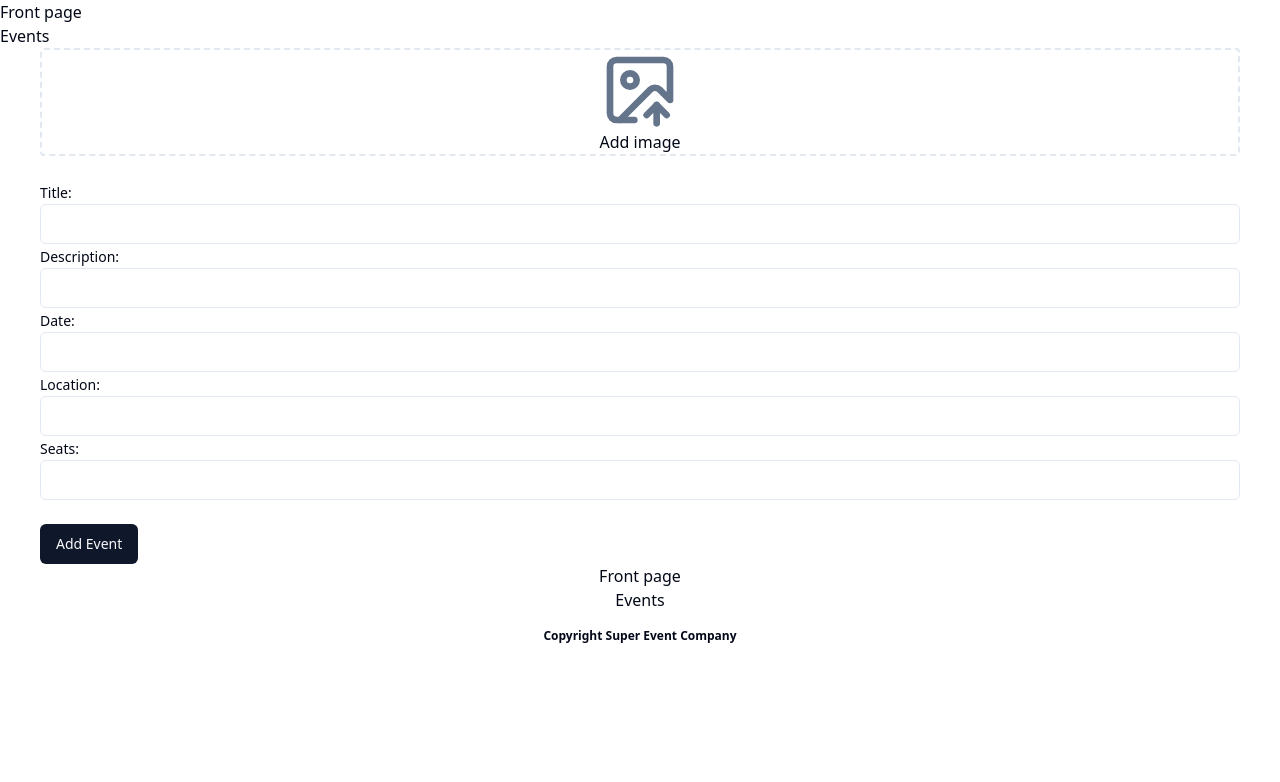
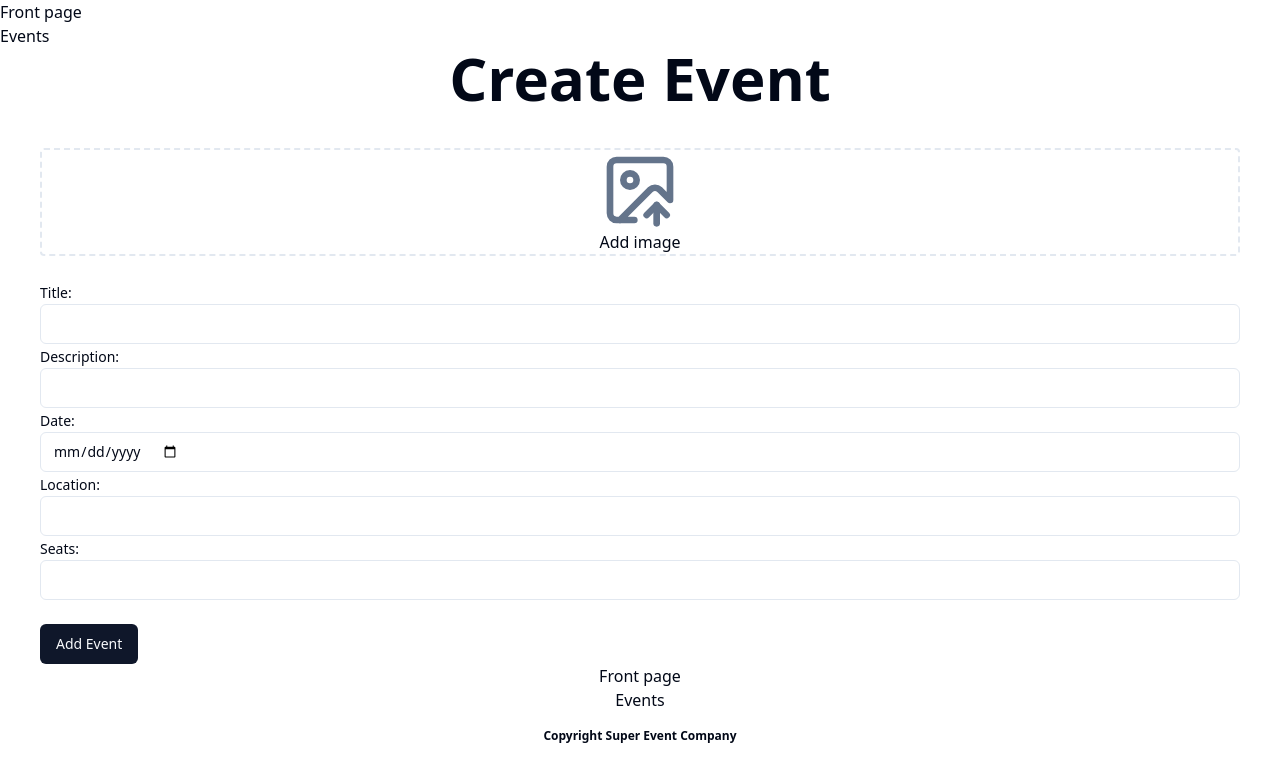
Before and after one commit to jesperekerling/event-cms, a Next.js app: page /admin/create in a window 1280 px wide. Shown: the top 782 px of the page. Built offline with nearby package versions, Linux system fonts and the light colour scheme; no server answers.

Commit message:
adds hot-toast

```diff
--- a/app/admin/_components/create-form.jsx
+++ b/app/admin/_components/create-form.jsx
@@ -9,6 +9,8 @@ import { Input } from "@/components/ui/input";
 import { Button } from "@/components/ui/button";
 import { useMutation } from "convex/react";
 import { api } from "@/convex/_generated/api";
+import toast from "react-hot-toast";
+
 
 
 
@@ -56,13 +58,20 @@ export default function Create() {
 
 
 
-        await createEvent({imageId, title, description, date, location, seats})
+        try {
+            await createEvent({imageId, title, description, date, location, seats})
+            toast.success('Event created successfully')
+        } catch (error) {
+            toast.error('Failed to create event')
+            console.error(error);
+        }
+
         setTitle('')
         setDescription('')
         setDate('')
         setLocation('')
         setSeats('')
-        setSelectedImage(null)
+        // setSelectedImage(null)
     }
 
 
@@ -81,7 +90,7 @@ export default function Create() {
                 <Input id="description" value={description} onChange={ e => setDescription(e.target.value)} />
 
                 <Label htmlFor="date">Date:</Label>
-                <Input id="date" value={date} onChange={ e => setDate(e.target.value)} />
+                <Input id="date" type="date" value={date} onChange={ e => setDate(e.target.value)} />
 
                 <Label htmlFor="location">Location:</Label>
                 <Input id="location" value={location} onChange={ e => setLocation(e.target.value)} />
--- a/app/admin/create/page.jsx
+++ b/app/admin/create/page.jsx
@@ -1,4 +1,6 @@
 
+
+import { Toaster } from "react-hot-toast";
 import Create from "../_components/create-form";
 
 
@@ -9,7 +11,10 @@ export default function CreatePage() {
     return (
 
        <div className="mx-10">
+        <h1 className="text-6xl font-semibold text-center mb-10">Create Event</h1>
        <Create />
+       <Toaster />
+
        </div>
     )
 }
--- a/package.json
+++ b/package.json
@@ -19,6 +19,7 @@
     "next": "14.2.3",
     "react": "^18",
     "react-dom": "^18",
+    "react-hot-toast": "^2.4.1",
     "tailwind-merge": "^2.3.0",
     "tailwindcss-animate": "^1.0.7"
   },
```
Also changed, not shown: 1 other file (tests, documents, lock files or other folders).
